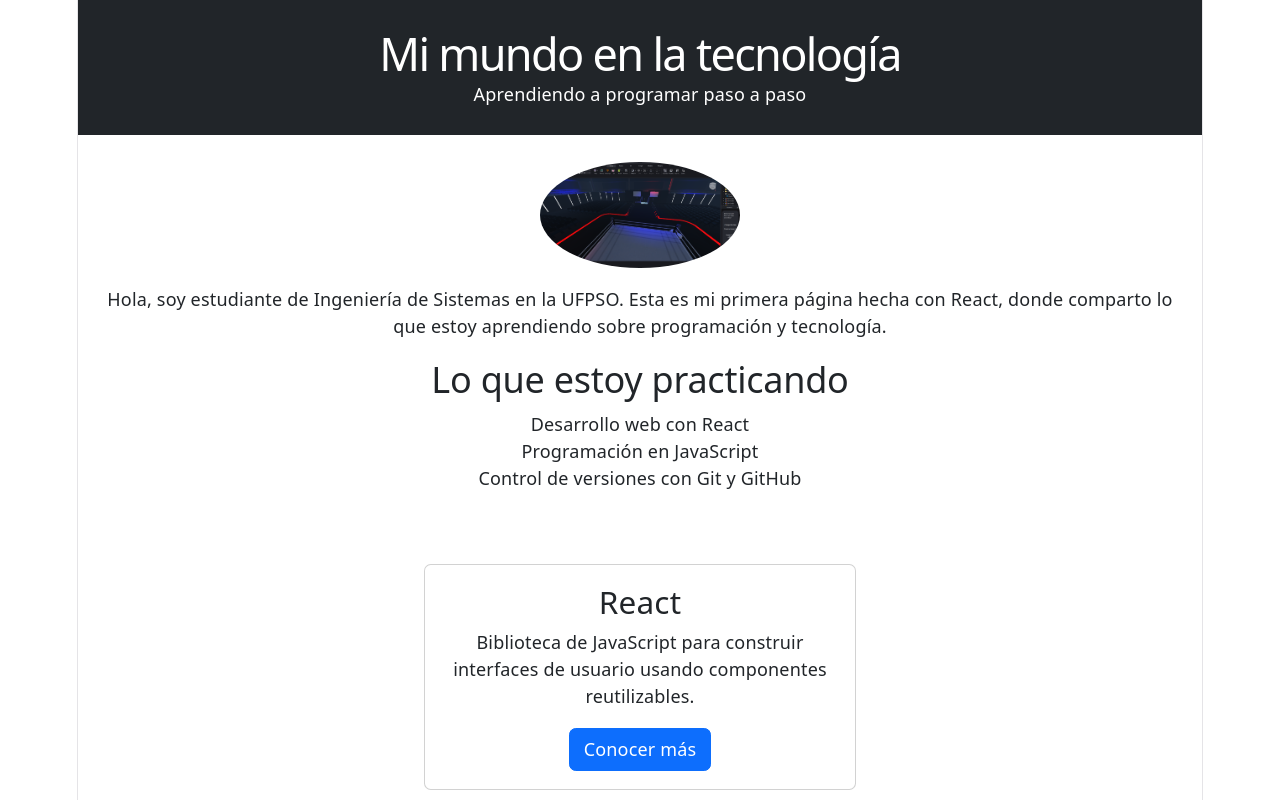
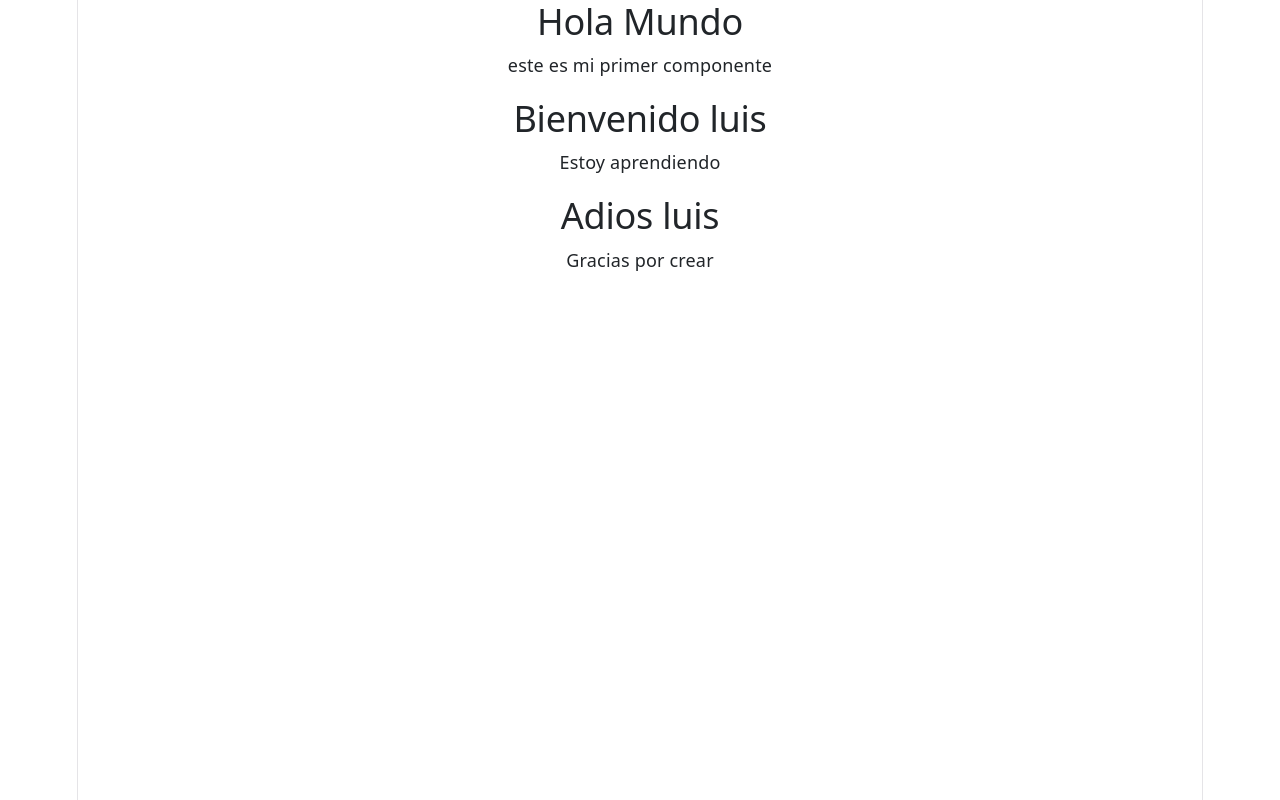
Before and after one commit to chepechespirin-svg/react, a React (Vite) app: page / in a window 1280 px wide. Shown: the top 800 px of the page. Built offline with nearby package versions, Linux system fonts and the light colour scheme.

Commit message:
Restaurar App.jsx del programa anterior

```diff
--- a/src/App.jsx
+++ b/src/App.jsx
@@ -1,7 +1,16 @@
-   import Playground from "./playground/Playground";
+import Despedida from "./componentsClases/Despedida.jsx";
+import HolaMundo from "./componentsClases/HolaMundo.jsx";
+import Saludo from "./componentsClases/Saludo.jsx";
 
-   function App() {
-     return <Playground />;
-   }
+function App() {
+  return (
+ <div>
+  <HolaMundo />
+  <Saludo />
+  <Despedida />
+ </div>
 
-   export default App;
+  );
+}
+
+export default App;
```
